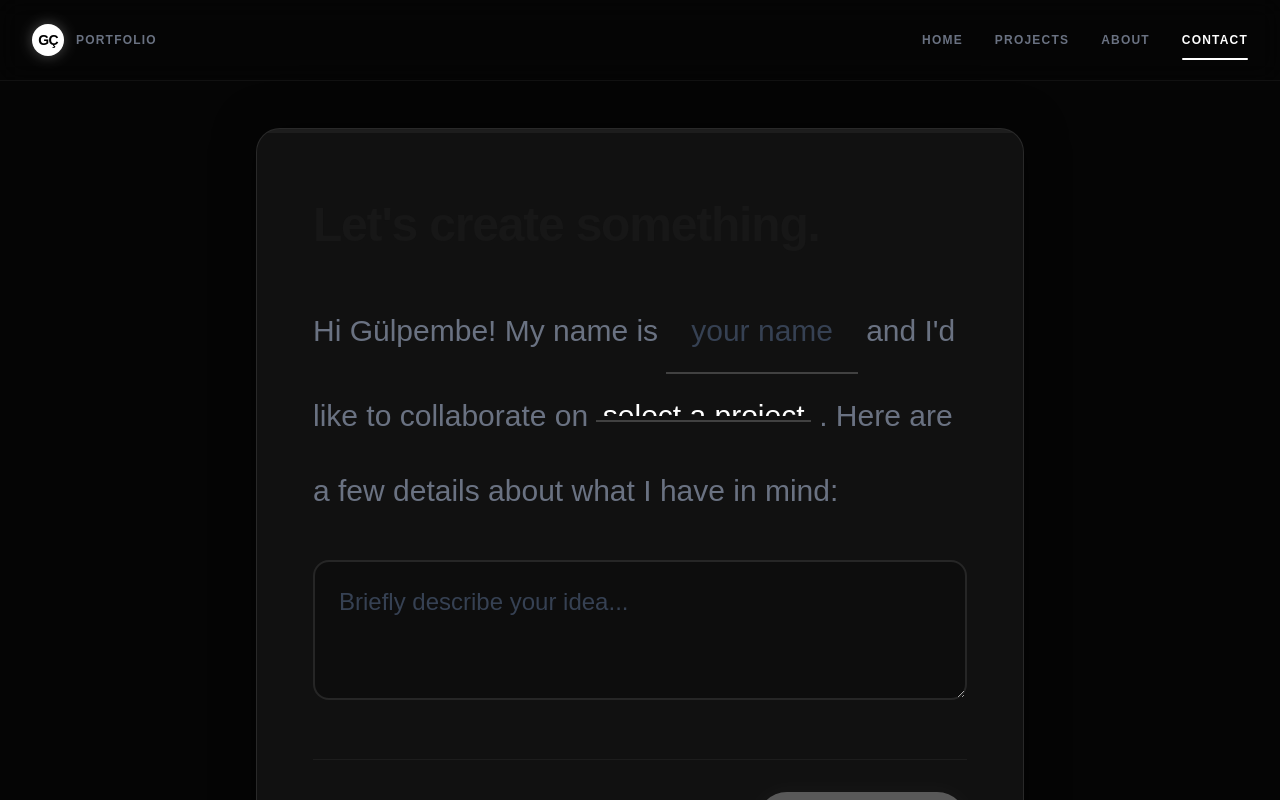
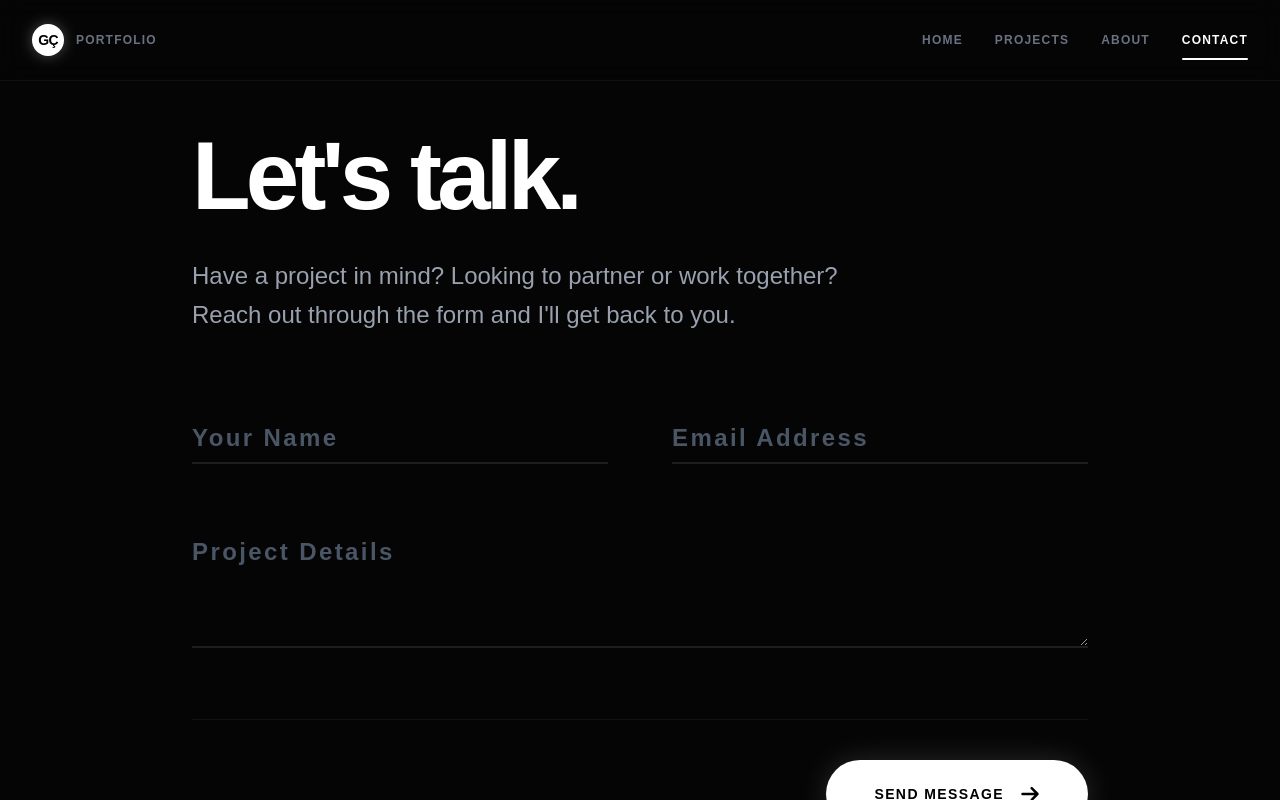
Before and after one commit to gulpembecolak-dev/my-portfolio, a Next.js app: page /contact in a window 1280 px wide. Shown: the top 800 px of the page. Built offline with nearby package versions, Linux system fonts and the light colour scheme.

Commit message:
style(ux): replace conversational form with premium floating labels design

```diff
--- a/app/contact/page.tsx
+++ b/app/contact/page.tsx
@@ -4,16 +4,9 @@ import { useState } from 'react'
 
 export default function ContactPage() {
   const [name, setName] = useState('')
-  const [projectType, setProjectType] = useState('')
+  const [email, setEmail] = useState('')
   const [message, setMessage] = useState('')
   const [isSubmitted, setIsSubmitted] = useState(false)
-
-  // Calculate progress
-  let fieldsFilled = 0
-  if (name.trim().length > 1) fieldsFilled++
-  if (projectType) fieldsFilled++
-  if (message.trim().length > 4) fieldsFilled++
-  const progressPercent = Math.round((fieldsFilled / 3) * 100)
 
   function submitContact(e: React.FormEvent) {
     e.preventDefault()
@@ -21,103 +14,96 @@ export default function ContactPage() {
   }
 
   return (
-    <main className="min-h-screen pt-24 pb-24 md:pt-32 px-6 flex items-center justify-center bg-[#050505]">
-      <div className="w-full max-w-3xl bg-[#111] border border-white/10 rounded-3xl p-8 md:p-14 shadow-[0_0_40px_rgba(0,0,0,0.5)] transition-all duration-500 overflow-hidden relative">
-
-        {/* Progress Bar Top */}
-        {!isSubmitted && (
-          <div className="absolute top-0 left-0 w-full h-1 bg-white/5">
-            <div
-              className="h-full bg-white transition-all duration-500 ease-out"
-              style={{ width: `${progressPercent}%` }}
-            ></div>
-          </div>
-        )}
-
+    <main className="min-h-screen pt-32 pb-24 px-6 flex flex-col items-center justify-center bg-[#050505] selection:bg-white/30">
+      <div className="w-full max-w-4xl relative">
         {isSubmitted ? (
-          <div className="flex flex-col items-center justify-center text-center py-10 animate-in fade-in slide-in-from-bottom-4 duration-700">
-            <div className="w-20 h-20 bg-white/5 rounded-full flex items-center justify-center mb-8 border border-white/20 shadow-[0_0_30px_rgba(255,255,255,0.1)]">
-              <svg className="w-10 h-10 text-white" fill="none" viewBox="0 0 24 24" stroke="currentColor">
-                <path strokeLinecap="round" strokeLinejoin="round" strokeWidth={2} d="M5 13l4 4L19 7" />
+          <div className="flex flex-col items-center justify-center text-center py-20 animate-in fade-in slide-in-from-bottom-8 duration-1000">
+            <div className="w-24 h-24 bg-white text-black rounded-full flex items-center justify-center mb-10 shadow-[0_0_60px_rgba(255,255,255,0.4)]">
+              <svg className="w-12 h-12" fill="none" viewBox="0 0 24 24" stroke="currentColor">
+                <path strokeLinecap="round" strokeLinejoin="round" strokeWidth={3} d="M5 13l4 4L19 7" />
               </svg>
             </div>
-            <h2 className="text-3xl md:text-4xl font-bold mb-4 tracking-tight">Message sent!</h2>
-            <p className="text-gray-400 text-lg leading-relaxed">
-              Thank you for reaching out, {name.split(' ')[0] || 'friend'}! I will get back to you as soon as possible.
+            <h2 className="text-5xl md:text-7xl font-black mb-6 tracking-tighter">Message sent.</h2>
+            <p className="text-gray-400 text-xl md:text-2xl leading-relaxed max-w-2xl mx-auto">
+              Thank you for reaching out, {name.split(' ')[0] || 'there'}. I will review your details and get back to you shortly.
             </p>
           </div>
         ) : (
-          <div className="animate-in fade-in duration-500 pt-4">
-            <h1 className="text-4xl md:text-5xl font-bold mb-10 tracking-tight">Let's create something.</h1>
+          <div className="animate-in fade-in duration-700">
+            <h1 className="text-6xl md:text-8xl font-black mb-8 tracking-tighter text-white">Let's talk.</h1>
+            <p className="text-gray-400 text-xl md:text-2xl mb-20 max-w-2xl leading-relaxed">
+              Have a project in mind? Looking to partner or work together? Reach out through the form and I'll get back to you.
+            </p>
 
-            <form onSubmit={submitContact} className="space-y-8">
-              <div className="text-2xl md:text-3xl font-medium leading-relaxed md:leading-[2.5] text-gray-500">
-                Hi Gülpembe! My name is
+            <form onSubmit={submitContact} className="space-y-16">
+              <div className="grid grid-cols-1 md:grid-cols-2 gap-16">
 
-                <span className="relative inline-block mx-2">
+                {/* Floating Label Custom Input: Name */}
+                <div className="relative group">
                   <input
-                    className="w-40 md:w-48 bg-transparent border-b-2 border-white/20 focus:border-white text-white outline-none px-1 py-1 text-center placeholder:text-gray-700 transition-colors"
+                    type="text"
+                    id="name"
                     required
+                    className="w-full bg-transparent border-b-2 border-white/10 py-2 text-2xl text-white outline-none focus:border-white transition-colors peer placeholder-transparent"
+                    placeholder="Name"
                     value={name}
                     onChange={(e) => setName(e.target.value)}
-                    placeholder="your name"
                   />
-                  {name.trim().length > 1 && (
-                    <svg className="absolute -right-6 top-1/2 -translate-y-1/2 w-5 h-5 text-green-400 animate-in zoom-in" fill="none" viewBox="0 0 24 24" stroke="currentColor">
-                      <path strokeLinecap="round" strokeLinejoin="round" strokeWidth={3} d="M5 13l4 4L19 7" />
-                    </svg>
-                  )}
-                </span>
+                  <label
+                    htmlFor="name"
+                    className="absolute left-0 -top-7 text-sm font-bold text-gray-500 uppercase tracking-widest transition-all peer-placeholder-shown:text-2xl peer-placeholder-shown:top-2 peer-placeholder-shown:normal-case peer-placeholder-shown:text-gray-600 peer-focus:-top-7 peer-focus:text-sm peer-focus:uppercase peer-focus:tracking-widest peer-focus:text-white pointer-events-none"
+                  >
+                    Your Name
+                  </label>
+                </div>
 
-                and I'd like to collaborate on
-
-                <span className="relative inline-block mx-2">
-                  <select
+                {/* Floating Label Custom Input: Email */}
+                <div className="relative group">
+                  <input
+                    type="email"
+                    id="email"
                     required
-                    value={projectType}
-                    onChange={(e) => setProjectType(e.target.value)}
-                    className="bg-transparent border-b-2 border-white/20 focus:border-white text-white outline-none px-1 py-1 text-center appearance-none cursor-pointer hover:border-white transition-colors h-[40px] md:h-[48px]"
+                    className="w-full bg-transparent border-b-2 border-white/10 py-2 text-2xl text-white outline-none focus:border-white transition-colors peer placeholder-transparent"
+                    placeholder="Email"
+                    value={email}
+                    onChange={(e) => setEmail(e.target.value)}
+                  />
+                  <label
+                    htmlFor="email"
+                    className="absolute left-0 -top-7 text-sm font-bold text-gray-500 uppercase tracking-widest transition-all peer-placeholder-shown:text-2xl peer-placeholder-shown:top-2 peer-placeholder-shown:normal-case peer-placeholder-shown:text-gray-600 peer-focus:-top-7 peer-focus:text-sm peer-focus:uppercase peer-focus:tracking-widest peer-focus:text-white pointer-events-none"
                   >
-                    <option value="" className="bg-black text-gray-500">select a project</option>
-                    <option value="ui" className="bg-[#111]">UI/UX Design</option>
-                    <option value="research" className="bg-[#111]">User Research</option>
-                    <option value="prototype" className="bg-[#111]">Prototyping</option>
-                    <option value="other" className="bg-[#111]">Something else</option>
-                  </select>
-                  {projectType && (
-                    <svg className="absolute -right-6 top-1/2 -translate-y-1/2 w-5 h-5 text-green-400 animate-in zoom-in pointer-events-none" fill="none" viewBox="0 0 24 24" stroke="currentColor">
-                      <path strokeLinecap="round" strokeLinejoin="round" strokeWidth={3} d="M5 13l4 4L19 7" />
-                    </svg>
-                  )}
-                </span>
-
-                . Here are a few details about what I have in mind:
-
-                <div className="relative mt-8 block">
-                  <textarea
-                    className="w-full bg-black/20 border-2 border-white/10 rounded-2xl p-6 text-xl md:text-2xl text-white focus:border-white outline-none transition-all min-h-[140px] resize-y placeholder:text-gray-700"
-                    required
-                    value={message}
-                    onChange={(e) => setMessage(e.target.value)}
-                    placeholder="Briefly describe your idea..."
-                  />
-                  {message.trim().length > 4 && (
-                    <div className="absolute bottom-4 right-4 bg-green-400/20 p-2 rounded-full animate-in zoom-in">
-                      <svg className="w-5 h-5 text-green-400" fill="none" viewBox="0 0 24 24" stroke="currentColor">
-                        <path strokeLinecap="round" strokeLinejoin="round" strokeWidth={3} d="M5 13l4 4L19 7" />
-                      </svg>
-                    </div>
-                  )}
+                    Email Address
+                  </label>
                 </div>
               </div>
 
-              <div className="flex justify-end pt-8 mt-8 border-t border-white/5">
+              {/* Floating Label Custom Textarea: Message */}
+              <div className="relative group">
+                <textarea
+                  id="message"
+                  required
+                  className="w-full bg-transparent border-b-2 border-white/10 py-2 text-2xl text-white outline-none focus:border-white transition-colors peer placeholder-transparent min-h-[120px] resize-y"
+                  placeholder="Message"
+                  value={message}
+                  onChange={(e) => setMessage(e.target.value)}
+                />
+                <label
+                  htmlFor="message"
+                  className="absolute left-0 -top-7 text-sm font-bold text-gray-500 uppercase tracking-widest transition-all peer-placeholder-shown:text-2xl peer-placeholder-shown:top-2 peer-placeholder-shown:normal-case peer-placeholder-shown:text-gray-600 peer-focus:-top-7 peer-focus:text-sm peer-focus:uppercase peer-focus:tracking-widest peer-focus:text-white pointer-events-none"
+                >
+                  Project Details
+                </label>
+              </div>
+
+              <div className="pt-10 border-t border-white/5 flex justify-end">
                 <button
                   type="submit"
-                  disabled={progressPercent < 100}
-                  className="bg-white text-black rounded-full px-10 py-5 text-sm font-extrabold tracking-widest uppercase hover:bg-gray-200 transition-all disabled:opacity-30 disabled:hover:bg-white disabled:cursor-not-allowed shadow-[0_0_20px_rgba(255,255,255,0.1)] hover:scale-105 active:scale-95"
+                  className="w-full md:w-auto bg-white text-black px-12 py-6 rounded-full font-black tracking-widest uppercase text-sm hover:bg-gray-200 active:scale-95 transition-all flex items-center justify-center gap-4 group shadow-[0_0_30px_rgba(255,255,255,0.15)]"
                 >
                   Send Message
+                  <svg className="w-5 h-5 group-hover:translate-x-2 transition-transform" fill="none" viewBox="0 0 24 24" stroke="currentColor">
+                    <path strokeLinecap="round" strokeLinejoin="round" strokeWidth={3} d="M14 5l7 7m0 0l-7 7m7-7H3" />
+                  </svg>
                 </button>
               </div>
             </form>
```
